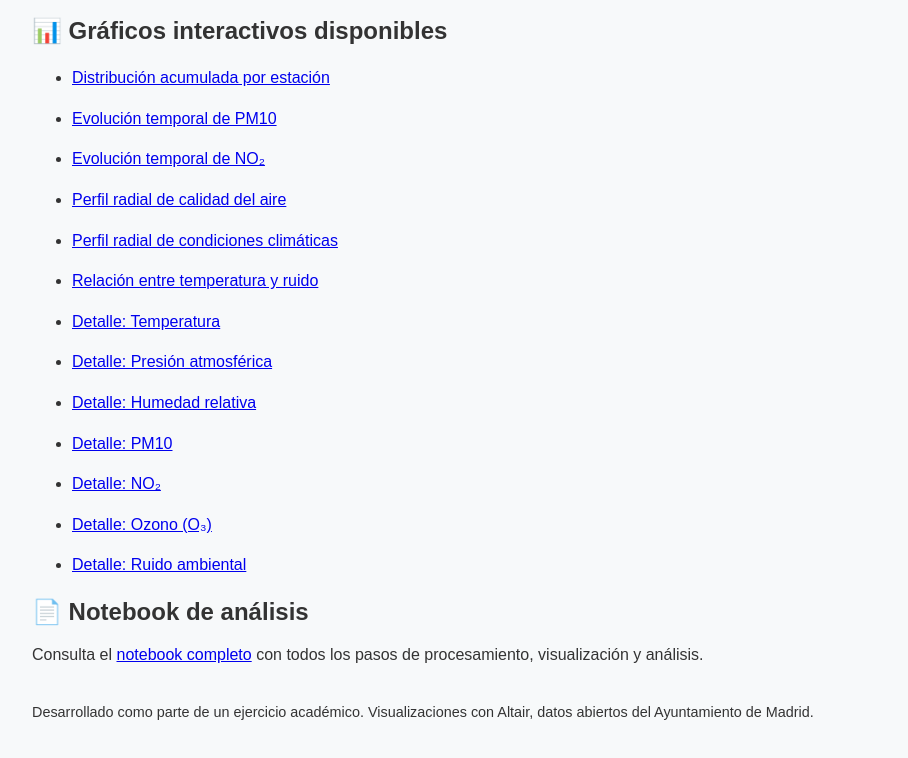
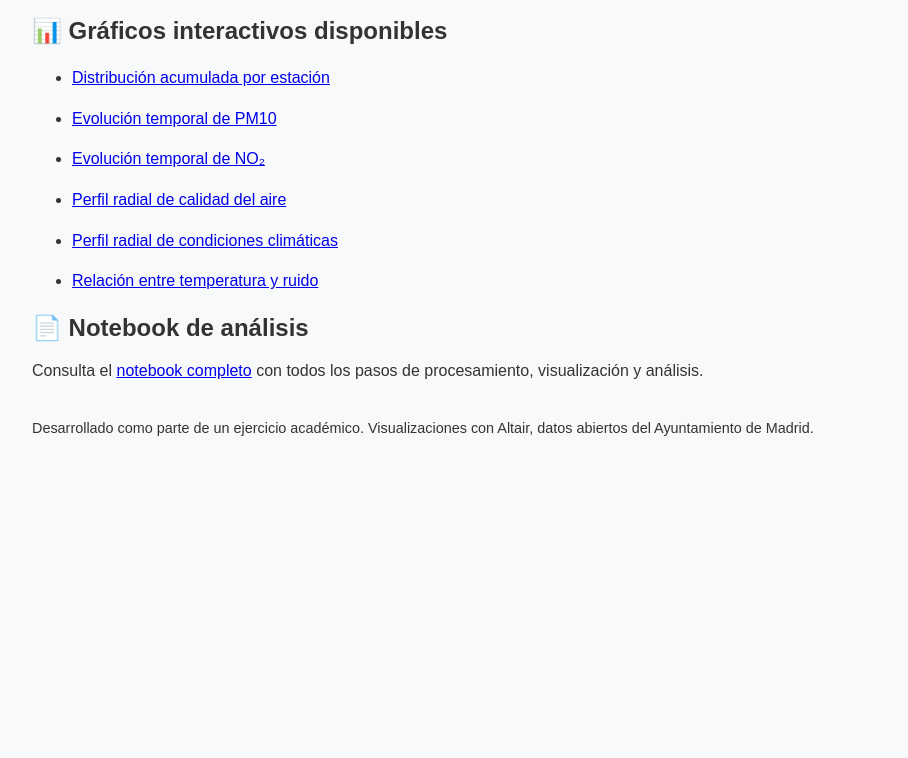
Before and after one commit to pacojavi/VisualizacionDatos, a plain HTML site: page index.html in a window 1280 px wide. Shown: the part 138-896 px from the top of the page, without its empty margins (158-1066 px from the left). After the commit the page ends 800 px from the top, so only its background shows below. Drawn offline with Linux system fonts and the light colour scheme.

```diff
--- a/index.html
+++ b/index.html
@@ -38,15 +38,7 @@
       <li class="grafico"><a href="graficos/grafico_aire.html">Perfil radial de calidad del aire</a></li>
       <li class="grafico"><a href="graficos/grafico_clima.html">Perfil radial de condiciones climáticas</a></li>
       <li class="grafico"><a href="graficos/scatter.html">Relación entre temperatura y ruido</a></li>
-      <li class="grafico"><a href="graficos/detalle_temp.html">Detalle: Temperatura</a></li>
-      <li class="grafico"><a href="graficos/detalle_pres.html">Detalle: Presión atmosférica</a></li>
-      <li class="grafico"><a href="graficos/detalle_hum.html">Detalle: Humedad relativa</a></li>
-      <li class="grafico"><a href="graficos/detalle_pm10.html">Detalle: PM10</a></li>
-      <li class="grafico"><a href="graficos/detalle_no2.html">Detalle: NO₂</a></li>
-      <li class="grafico"><a href="graficos/detalle_o3.html">Detalle: Ozono (O₃)</a></li>
-      <li class="grafico"><a href="graficos/detalle_ruido.html">Detalle: Ruido ambiental</a></li>
     </ul>
-
     <h2>📄 Notebook de análisis</h2>
     <p>Consulta el <a href="notebook_altair_FJAA.ipynb">notebook completo</a> con todos los pasos de procesamiento, visualización y análisis.</p>
 
```
